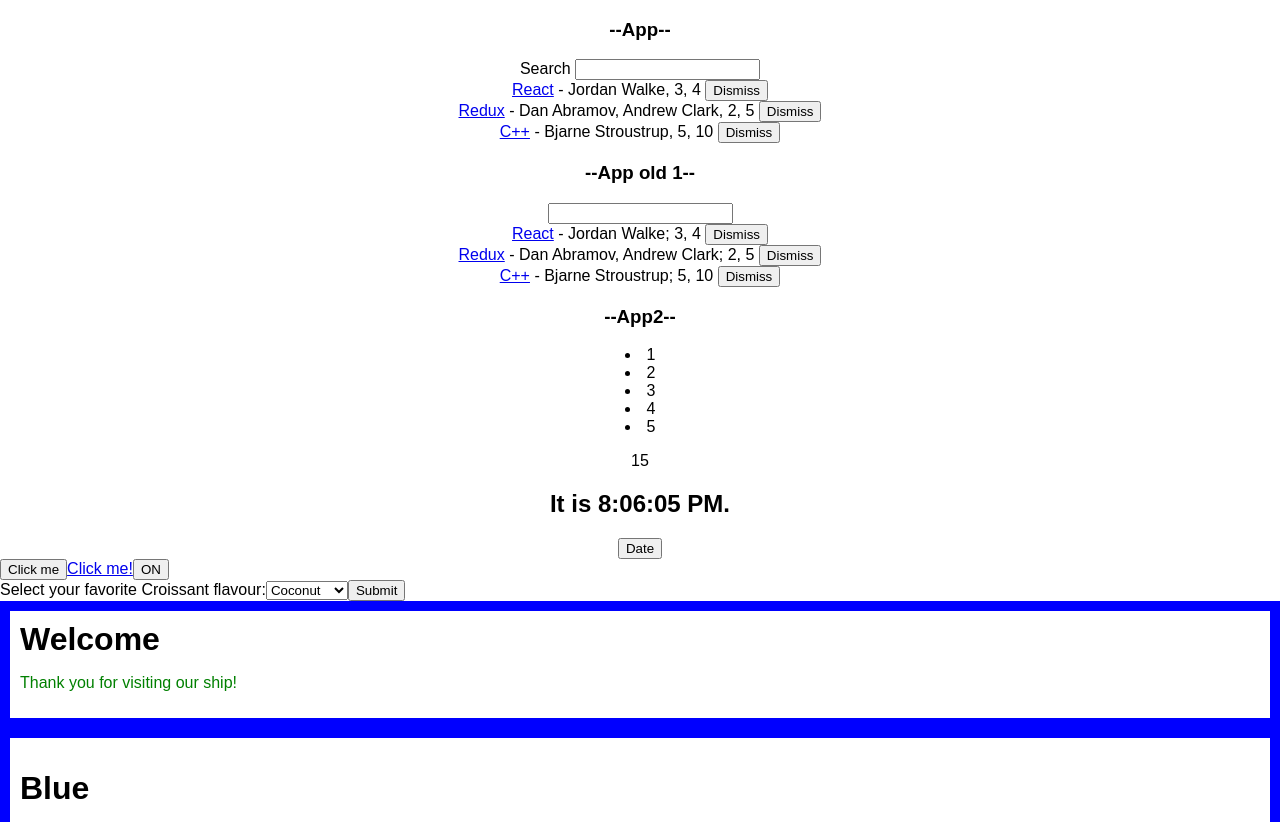
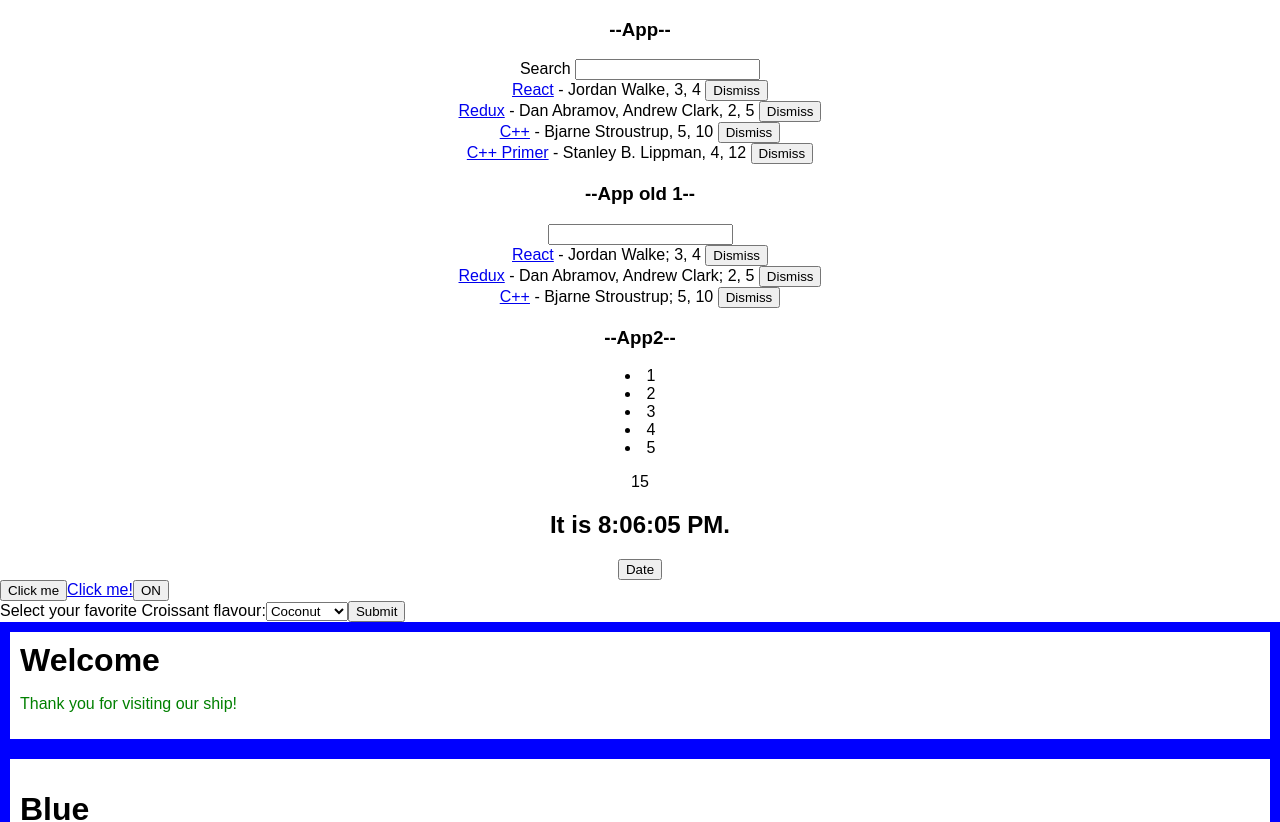
Before and after one commit to CoderKlemen/react, a React (Create React App) app in the folder hackernews/: page / in a window 1280 px wide. Shown: the top 822 px of the page. Built offline with nearby package versions, Linux system fonts and the light colour scheme.

Commit message:
ES6 class components and Functional Stateless Components

```diff
--- a/hackernews/src/App.js
+++ b/hackernews/src/App.js
@@ -25,6 +25,14 @@ const list = [
     num_comments: 5,
     points: 10,
     objectID: 2
+  },
+  {
+    title: "C++ Primer",
+    url: "https://www.amazon.com/Primer-5th-Stanley-B-Lippman/dp/0321714113",
+    author: "Stanley B. Lippman",
+    num_comments: 4,
+    points: 12,
+    objectID: 3
   },
 ];
 
@@ -79,11 +87,9 @@ class App extends Component {
   }
 }
 
-class Search extends Component {
-  render() {
-    const {value, onChange, children} = this.props;
-
-    return (
+// you can make a "Functional Stateless Component" a concise arrow function
+// - you can still have something before return, if you want to...
+const Search = ({children, value, onChange}) =>
   <form>
     {children} <input
       type="text"
@@ -91,14 +97,10 @@ class Search extends Component {
       onChange={onChange}
     />
   </form>
-    );
-  }
-}
 
-class Table extends Component {
-  render() {
-    const { list, pattern, onDismiss } = this.props;
-    return (
+
+
+const Table = ({list, item, pattern, onDismiss}) =>
   <div>
     {list.filter(isSearched(pattern)).map(item =>
       <div key={item.objectID}>
@@ -117,20 +119,9 @@ class Table extends Component {
       </div>
     )}
   </div>
-    );
-  }
-}
 
 // you can create reusable components -> it's easier to make changes later, you only need to change the component
-class Button extends Component {
-  render() {
-    const {
-      onClick,
-      className = '',   // className is optional; if it's not defined it will be '' instead of "undefined"!
-      children,
-     } = this.props;
-
-    return (
+const Button = ({onClick, className, children}) =>
   <button
     onClick={onClick}
     className={className}
@@ -138,8 +129,6 @@ class Button extends Component {
   >
     {children}
   </button>
-    );
-  }
-}
+
 
 export default App;
```
Also changed, not shown: hackernews/progress.txt, hackernews/src/SplitPane.css (indentation only). Lines whose indentation alone changed are shown as unchanged.
